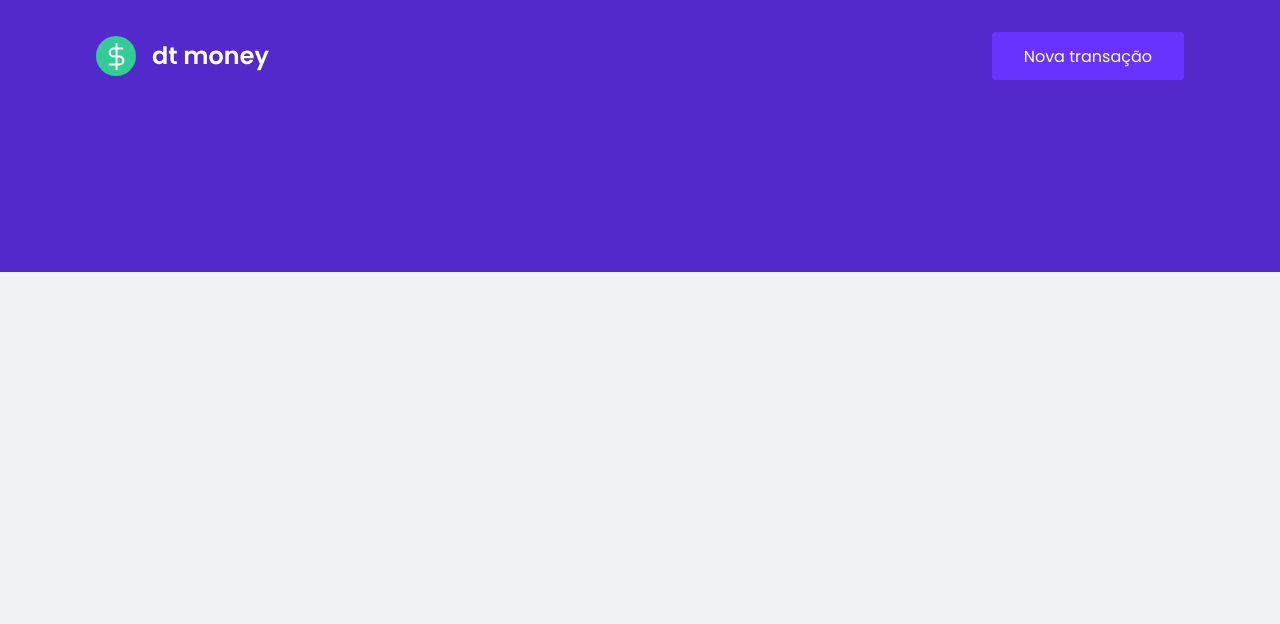
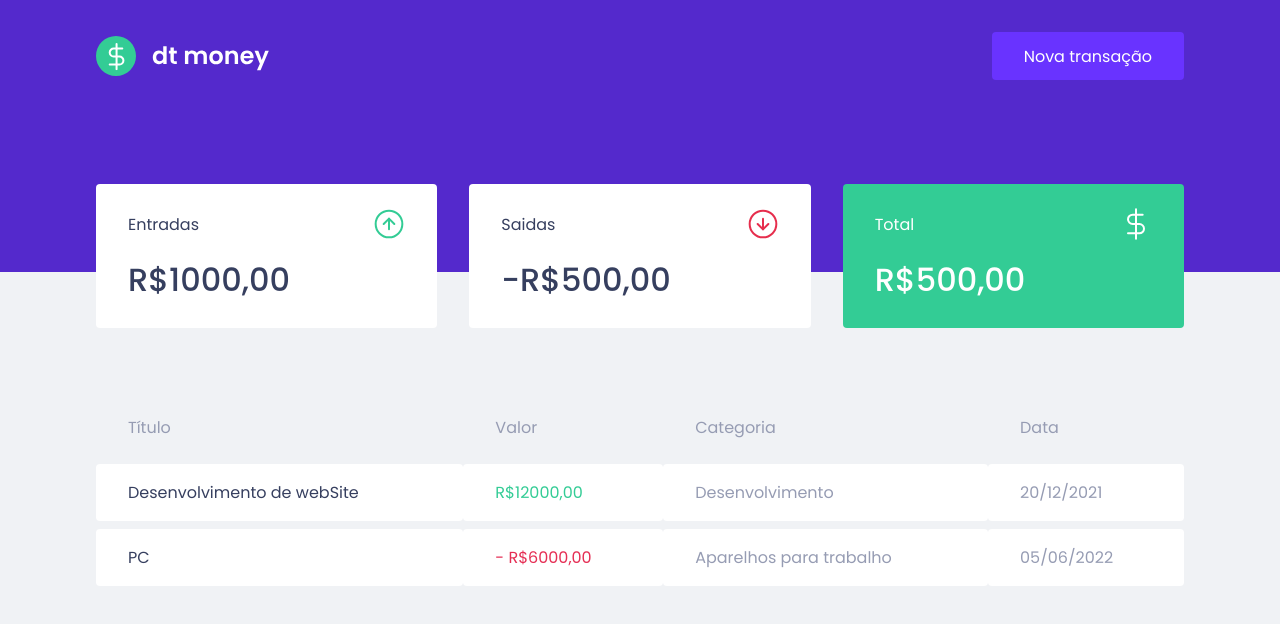
Before and after one commit to alexandref13/dtmoney, a React (Create React App) app: page / in a window 1280 px wide. Shown: the top 624 px of the page. Built offline with nearby package versions, Linux system fonts and the light colour scheme.

Commit message:
add components

```diff
--- a/public/index.html
+++ b/public/index.html
@@ -6,7 +6,7 @@
     <meta charset="utf-8" />
     <meta name="viewport" content="width=device-width, initial-scale=1" />
     <link rel="shortcut icon" href="favicon.png" type="image/png">
-    <link href="https://fonts.googleapis.com/css2?family=Poppins:wght@400;600&display=swap" rel="stylesheet">
+    <link href="https://fonts.googleapis.com/css2?family=Poppins:wght@400;500;600&display=swap" rel="stylesheet">
     <title>DTMoney | Home</title>
   </head>
   <body>
--- a/src/App.tsx
+++ b/src/App.tsx
@@ -1,13 +1,13 @@
+import { Dashboard } from "./components/Dashboard";
 import { Header } from "./components/Header";
 import { GlobalStyle } from "./styles/global"
 
 export function App() {
   return (
-  <>
-    <div>
-      <GlobalStyle/>
-      <Header/>
-    </div>
-  </>
+    <>
+        <Header/>
+        <Dashboard/>
+        <GlobalStyle/>
+    </>
   );
 }
--- /dev/null
+++ b/src/components/Dashboard/index.tsx
@@ -0,0 +1,12 @@
+import { Container } from "./styles";
+import { Summary } from "../Summary";
+import { TransactionsTable } from "../TransactionsTable";
+
+export function Dashboard(){
+  return(
+    <Container>
+      <Summary/>
+      <TransactionsTable/>
+    </Container>
+  )
+}
--- /dev/null
+++ b/src/components/Dashboard/styles.ts
@@ -0,0 +1,7 @@
+import styled from 'styled-components'
+
+export const Container = styled.main`
+	max-width: 1120px;
+  margin: 0 auto;
+  padding: 2.5rem 1rem;
+`
--- /dev/null
+++ b/src/components/Summary/index.tsx
@@ -0,0 +1,39 @@
+import incomeImg from '../../assets/income.svg'
+import outcomeImg from '../../assets/outcome.svg'
+import totalImg from '../../assets/total.svg'
+
+import { Container } from './styles'
+
+export function Summary(){
+  return(
+    <Container>
+      <div>
+        <header>
+          <p>Entradas</p>
+          <img src={incomeImg} alt="Entradas" />
+        </header>
+        <strong>
+          R$1000,00
+        </strong>
+      </div>
+      <div>
+        <header>
+          <p>Saidas</p>
+          <img src={outcomeImg} alt="Saidas" />
+        </header>
+        <strong>
+          -R$500,00
+        </strong>
+      </div>
+      <div className='highlight-background'>
+        <header>
+          <p>Total</p>
+          <img src={totalImg} alt="Total" />
+        </header>
+        <strong>
+          R$500,00
+        </strong>
+      </div>
+    </Container>
+  )
+}
--- /dev/null
+++ b/src/components/Summary/styles.ts
@@ -0,0 +1,34 @@
+import styled from "styled-components";
+
+export const Container = styled.div`
+  display: grid;
+  grid-template-columns: repeat(3, 1fr);
+  gap: 2rem;
+  margin-top: -8rem;
+
+  div {
+    background: var(--shape);
+    padding: 1.5rem 2rem;
+    border-radius: 0.25rem;
+    color: var(--text-title);
+
+    header {
+      display: flex;
+      align-items: center;
+      justify-content: space-between;
+    }
+    strong {
+      display: block;
+      margin-top: 1rem;
+      font-size: 2rem;
+      font-weight: 500;
+      line-height: 3rem;
+    }
+
+    &.highlight-background{
+      background: var(--green);
+      color: #fff;
+    }
+  }
+
+`
--- /dev/null
+++ b/src/components/TransactionsTable/index.tsx
@@ -0,0 +1,49 @@
+import { Container } from "./styles";
+
+export function TransactionsTable(){
+  return(
+    <Container>
+      <table>
+        <thead>
+          <th>Título</th>
+          <th>Valor</th>
+          <th>Categoria</th>
+          <th>Data</th>
+        </thead>
+        <tbody>
+          <tr>
+            <td>
+              Desenvolvimento de webSite
+            </td>
+            <td className="income">
+              R$12000,00
+            </td>
+            <td>
+              Desenvolvimento
+            </td>
+            <td>
+              20/12/2021
+            </td>
+          </tr>
+        </tbody>
+        <tbody>
+          <tr>
+            <td>
+              PC
+            </td>
+            <td className="outcome">
+              - R$6000,00
+            </td>
+            <td>
+              Aparelhos para trabalho
+            </td>
+            <td>
+              05/06/2022
+            </td>
+          </tr>
+        </tbody>
+      </table>
+
+    </Container>
+  )
+}
--- /dev/null
+++ b/src/components/TransactionsTable/styles.ts
@@ -0,0 +1,37 @@
+import styled from "styled-components";
+
+export const Container = styled.div`
+  margin-top: 4rem;
+
+  table {
+    width: 100%;
+    border-spacing: 0 0.5rem;
+
+    th {
+      color: var(--text-body);
+      font-weight: 400;
+      padding: 1rem 2rem;
+      text-align: left;
+      line-height: 1.5rem;
+    }
+
+    td {
+      padding: 1rem 2rem;
+      border: 0;
+      background: var(--shape);
+      color: var(--text-body);
+      border-radius:0.25rem;
+
+      &:first-child{
+        color: var(--text-title);
+      }
+      &.income{
+        color: var(--green);
+      }
+      &.outcome{
+        color: var(--red);
+      }
+    }
+  }
+
+`
```
